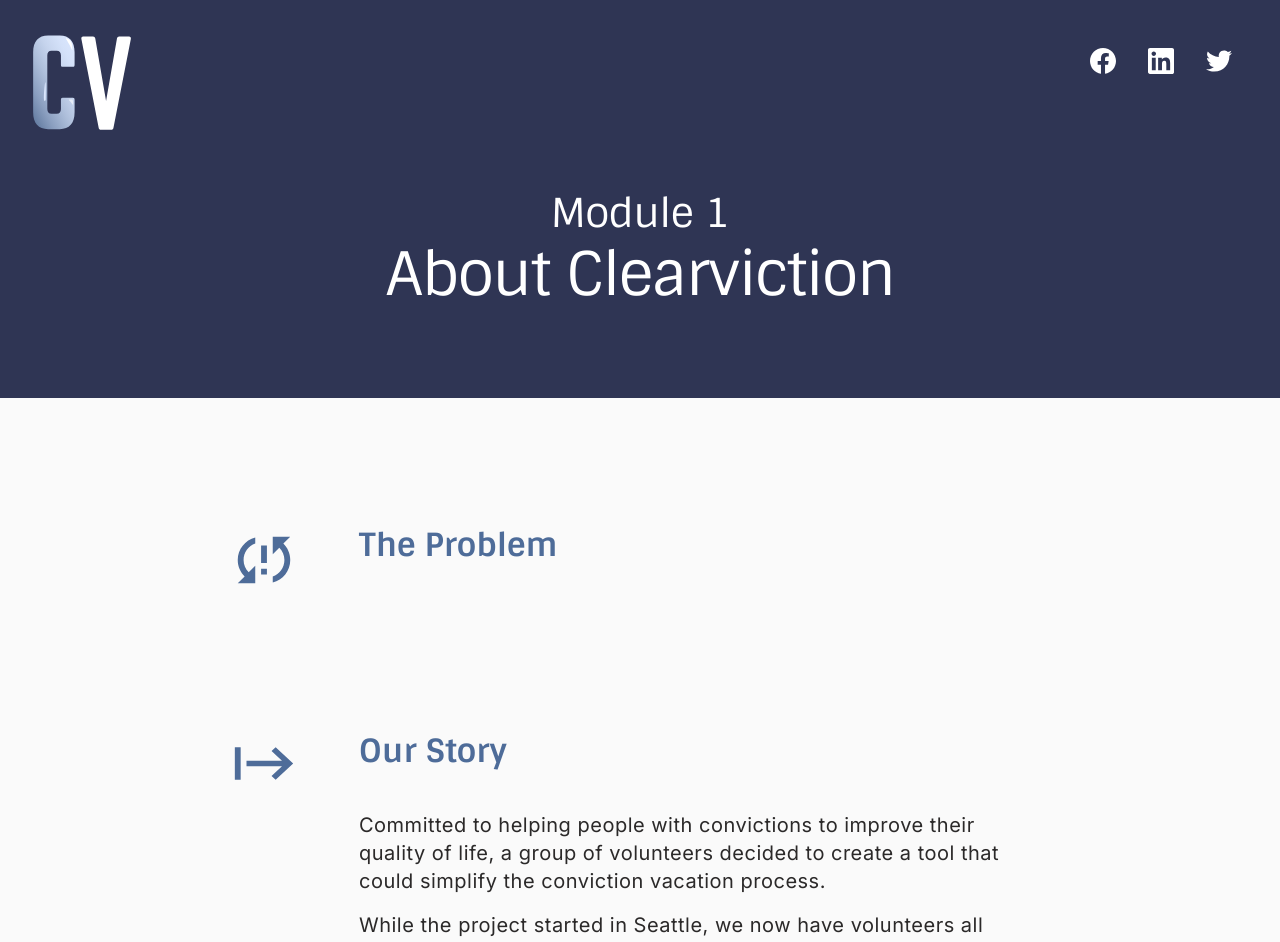
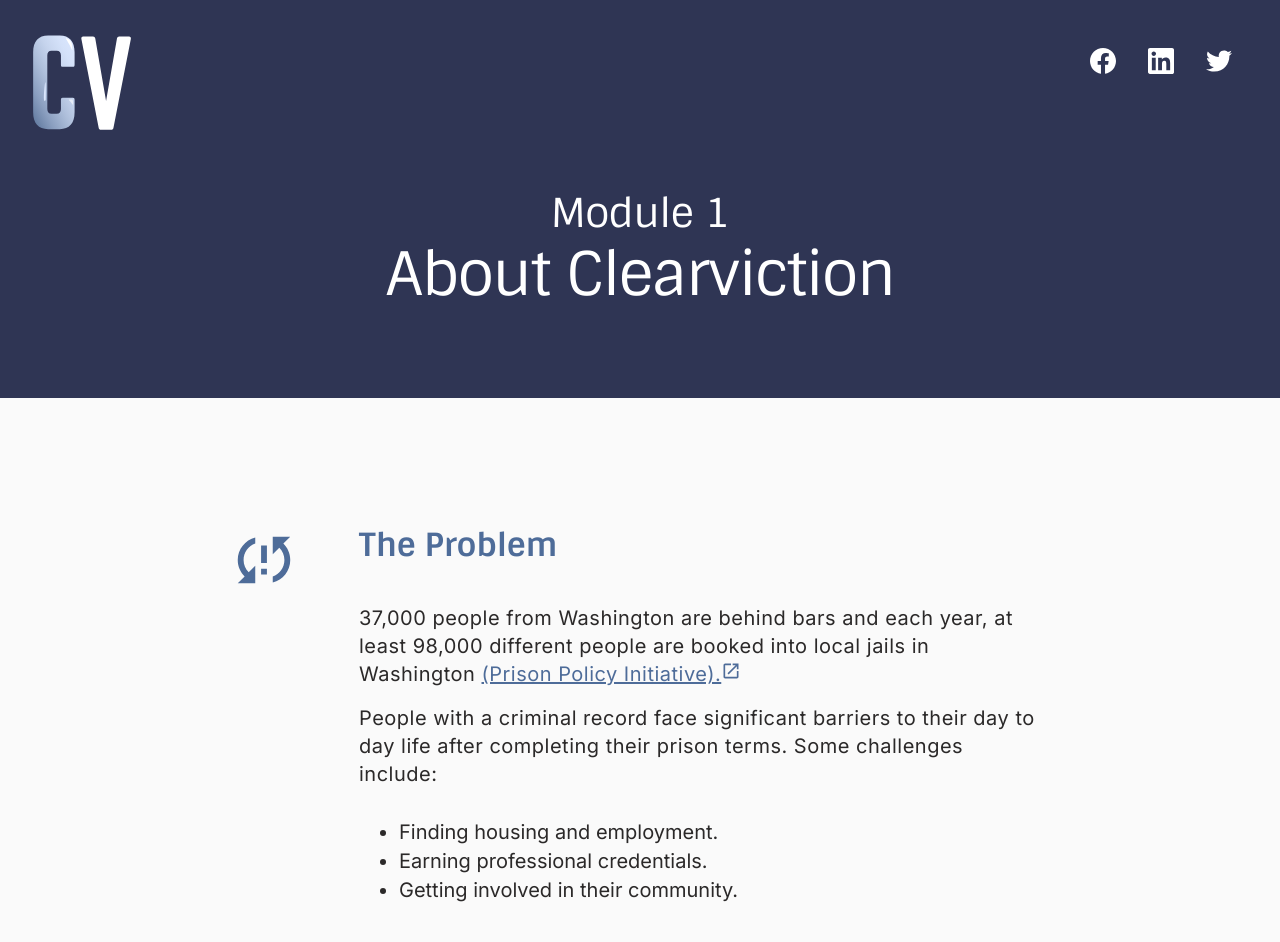
Before and after one commit to openseattle/clearviction-v1, a React (Create React App) app: page /onboarding-mod1 in a window 1280 px wide. Shown: the top 942 px of the page. Built offline with nearby package versions, Linux system fonts and the light colour scheme.

Commit message:
readdress 'The Problem' as no content was showing up -- errors throughout -- and added sources as per bug report 218

```diff
--- a/src/Components/Onboarding/ModuleContent.jsx
+++ b/src/Components/Onboarding/ModuleContent.jsx
@@ -56,6 +56,8 @@ function ModuleContent(props) {
         p3bullet2, p3bullet3,
         p3bullet4, bullets,
         toolSite, toolText,
+        paragraphBullets,
+        sourceSite, sourceText,
     } = props.content;
     const [open, setOpen] = useState(false);
     const handleOpen = () => setOpen(true);
@@ -96,10 +98,16 @@ function ModuleContent(props) {
         <div className={classes.moduleContentCard}>
             <Typography variant="h4" className={classes.moduleCardHeading}>{title}</Typography>
             <Typography variant="body2" className={classes.bold}>{subheading}</Typography>
-            {paragraph1 ? <Typography variant="body1" className={classes.moduleCardBody}>{paragraph1}</Typography> : null}
+            {paragraph1 ? <Typography variant="body1" className={classes.moduleCardBody}>{paragraph1}{sourceSite ? <ExternalLink variant="link" className={classes.externalLink} href={sourceSite}>{sourceText}</ExternalLink> : ""}</Typography> : null}
+
             {paragraph2 ? <Typography variant="body1" className={classes.moduleCardBody}>{paragraph2}</Typography> : null}
             {paragraph3 ? <Typography variant="body1" className={classes.moduleCardBody}>{paragraph3}</Typography> : null}
             {paragraph4 ? <Typography variant="body1" className={classes.moduleCardBody}>{paragraph4}</Typography> : null}
+            {paragraphBullets ?
+                <ul>
+                    {paragraphBullets.map((bullet, idx) =>
+                        <li key={idx} style={{ fontSize: "20px", color: "#2b2929" }} variant="body1">{bullet}</li>)}
+                </ul> : ''}
             {toolSite ?
                 <ExternalLink variant="link" className={classes.externalLink} href={toolSite}>{toolText}</ExternalLink>
                 : null}
--- a/src/Pages/Onboarding/OnboardingMod1.jsx
+++ b/src/Pages/Onboarding/OnboardingMod1.jsx
@@ -27,12 +27,16 @@ const story = {
 
 const problem = {
     title: "The Problem",
-    modalParagraph1: "37,000 people from Washington are behind bars and each year, at least 98,000 different people are booked into local jails in Washington.",
-    modalParagraph2:
+    paragraph1: "37,000 people from Washington are behind bars and each year, at least 98,000 different people are booked into local jails in Washington ",
+    paragraph2:
         "People with a criminal record face significant barriers to their day to day life after completing their prison terms. Some challenges include:",
-    p2bullet1: "Finding housing and employment.",
-    p2bullet2: "Earning professional credentials.",
-    p2bullet3: "Getting involved in their community.",
+    paragraphBullets: [
+        "Finding housing and employment.",
+        "Earning professional credentials.",
+        "Getting involved in their community.",
+    ],
+    sourceSite: "https://www.prisonpolicy.org/profiles/WA.html",
+    sourceText: "(Prison Policy Initiative).",
 };
 
 const button1 = {
```
